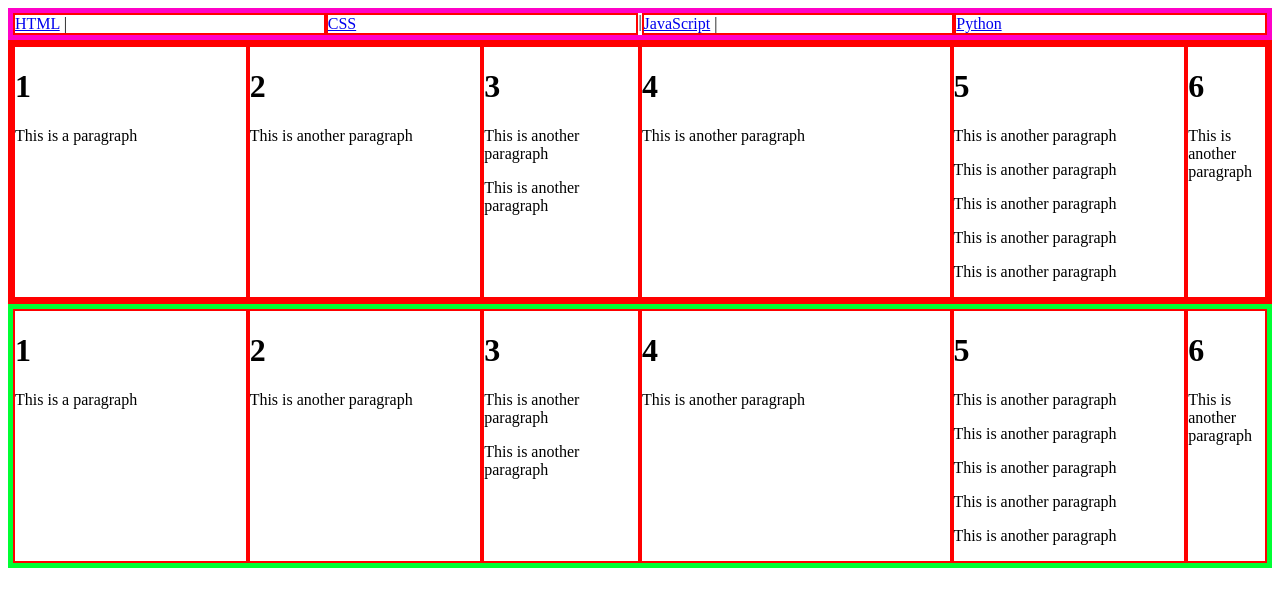
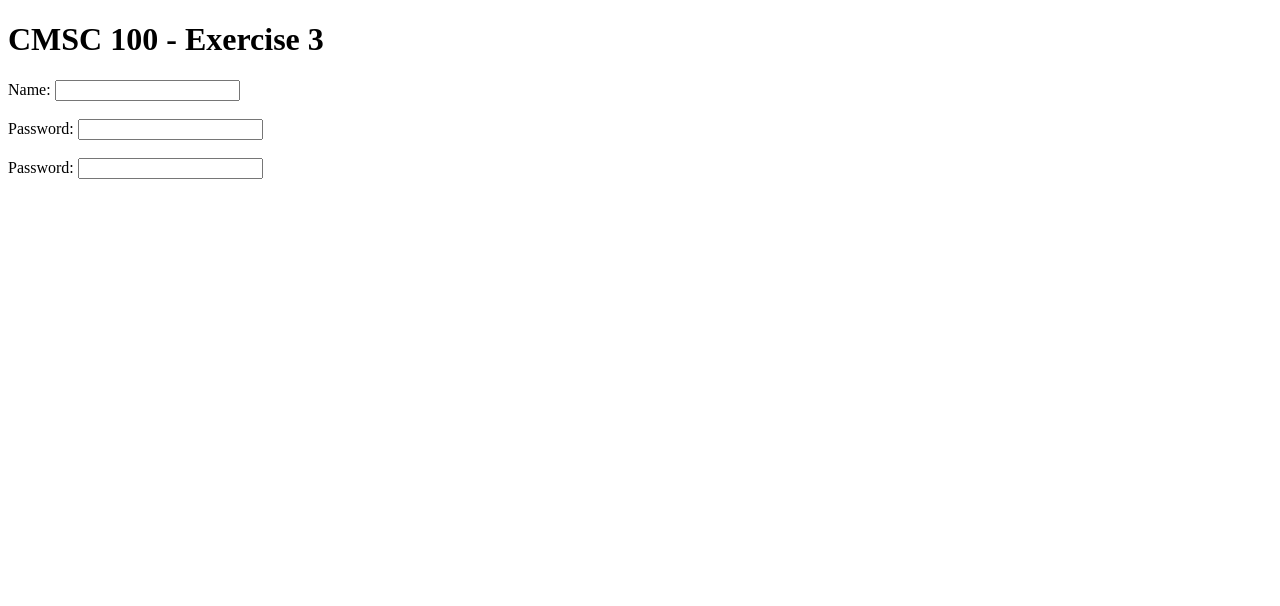
Before and after one commit to hxnnmacs/cmsc100-U5L-macasarte-exer3, a plain HTML site: page index.html in a window 1280 px wide. Drawn offline with Linux system fonts and the light colour scheme.

Commit message:
[FEATURE] Changed html content and added header, and 3 inut fields.

```diff
--- a/index.html
+++ b/index.html
@@ -9,85 +9,13 @@
 
   <body>
 
-    <nav>
-    <div class="nav_bar" >
-        <div class="flex-item" style="flex: 1">
-            <a href="/html/">HTML</a> |
-        </div>
-        <div class="flex-item" style="flex: 1">
-            <a href="/css/">CSS</a>
-        </div>
-    |   <div class="flex-item" style="flex: 1">
-            <a href="/js/">JavaScript</a> |
-        </div>
-        <div class="flex-item" style="flex: 1">
-            <a href="/python/">Python</a>
-        </div>
-    </div>
-    </nav>
+    <h1> CMSC 100 - Exercise 3 </h1>
+    <label> Name: </label> <input id="nameInput"> <br> <br>
+    <label> Password: </label> <input id="pass1Input"> <br> <br>
+    <label> Password: </label> <input id="pass2Input"><br> <br>
 
-    <div class="flex-container">
-        <div class="flex-item" style="flex: 3;">
-            <h1>1</h1>
-            <p>This is a paragraph</p>
-        </div>
-        <div class="flex-item" style="flex: 3;">
-            <h1>2</h1>
-            <p>This is another paragraph</p>
-        </div>
-        <div class="flex-item" style="flex: 2;">
-            <h1>3</h1>
-            <p>This is another paragraph</p>
-            <p>This is another paragraph</p>
-        </div>
-        <div class="flex-item" style="flex: 4;">
-            <h1>4</h1>
-            <p>This is another paragraph</p>
-        </div>
-        <div class="flex-item" style="flex: 3;">
-            <h1>5</h1>
-            <p>This is another paragraph</p>
-            <p>This is another paragraph</p>
-            <p>This is another paragraph</p>
-            <p>This is another paragraph</p>
-            <p>This is another paragraph</p>
-        </div>
-        <div class="flex-item" style="flex: 1;">
-            <h1>6</h1>
-            <p>This is another paragraph</p>
-        </div>
-    </div>
-    <div class="flex-container2">
-        <div class="flex-item" style="flex: 3;">
-            <h1>1</h1>
-            <p>This is a paragraph</p>
-        </div>
-        <div class="flex-item" style="flex: 3;">
-            <h1>2</h1>
-            <p>This is another paragraph</p>
-        </div>
-        <div class="flex-item" style="flex: 2;">
-            <h1>3</h1>
-            <p>This is another paragraph</p>
-            <p>This is another paragraph</p>
-        </div>
-        <div class="flex-item" style="flex: 4;">
-            <h1>4</h1>
-            <p>This is another paragraph</p>
-        </div>
-        <div class="flex-item" style="flex: 3;">
-            <h1>5</h1>
-            <p>This is another paragraph</p>
-            <p>This is another paragraph</p>
-            <p>This is another paragraph</p>
-            <p>This is another paragraph</p>
-            <p>This is another paragraph</p>
-        </div>
-        <div class="flex-item" style="flex: 1;">
-            <h1>6</h1>
-            <p>This is another paragraph</p>
-        </div>
-    </div>
+
+
     <script src="index.js"></script>
   </body>
 
```
